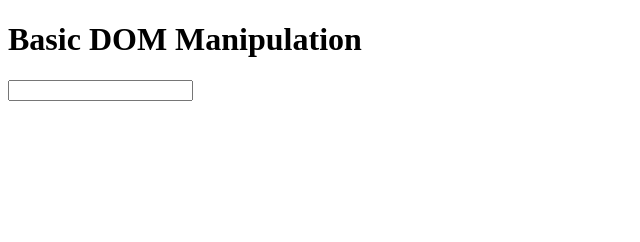
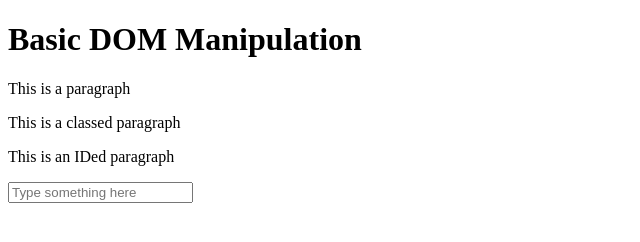
Before and after one commit to juanamedh/javascript-practical-course-2, a plain HTML site: page index.html in a window 1280 px wide. Shown: the whole page, without its empty margins (0-640 px from the left). Drawn offline with Linux system fonts and the light colour scheme.

Commit message:
Added some structure and connected to js

```diff
--- a/index.html
+++ b/index.html
@@ -8,8 +8,13 @@
 </head>
 <body>
     <h1>Basic DOM Manipulation</h1>
-    <p></p>
-    <p></p>
-    <input type="text">
+
+    <p>This is a paragraph</p>
+    <p class="paragraph">This is a classed paragraph</p>
+    <p id="pid">This is an IDed paragraph</p>
+
+    <input placeholder="Type something here" type="text">
+
+    <script src="./script.js"></script>
 </body>
 </html>
```
